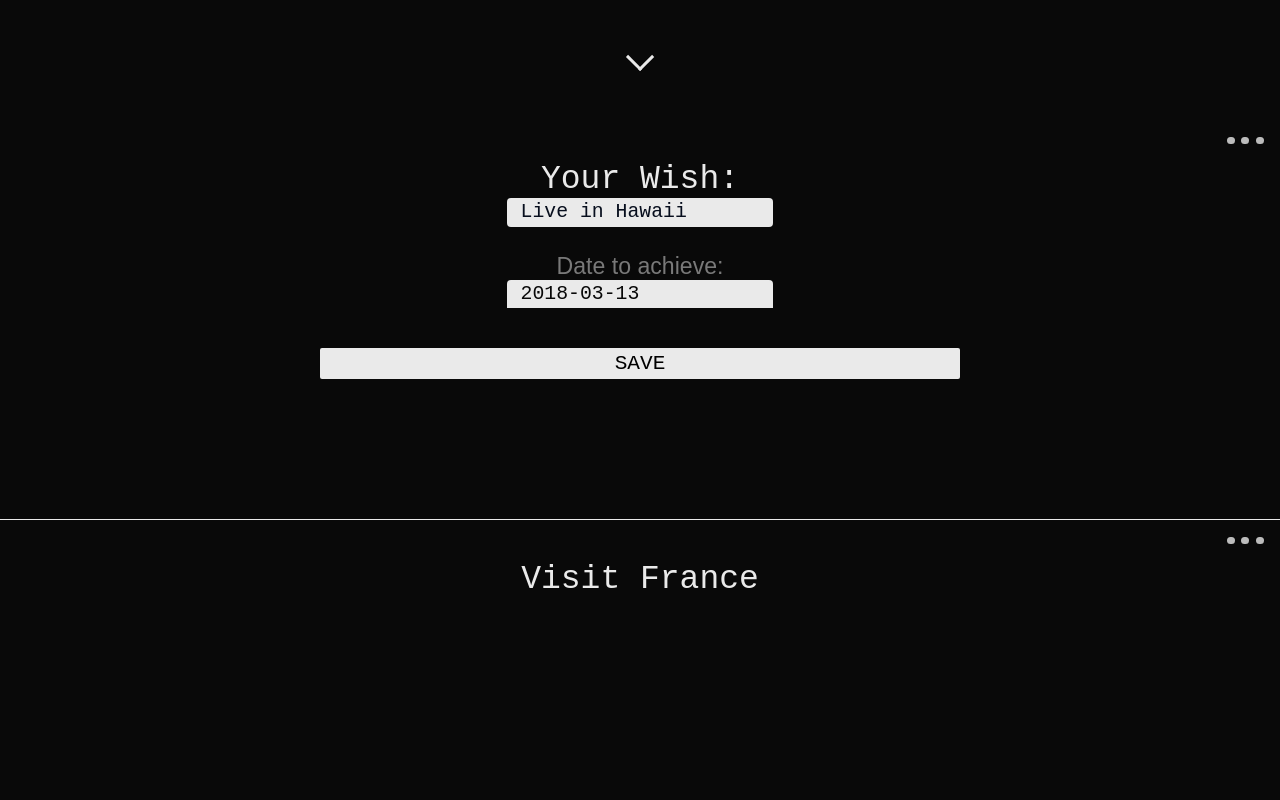
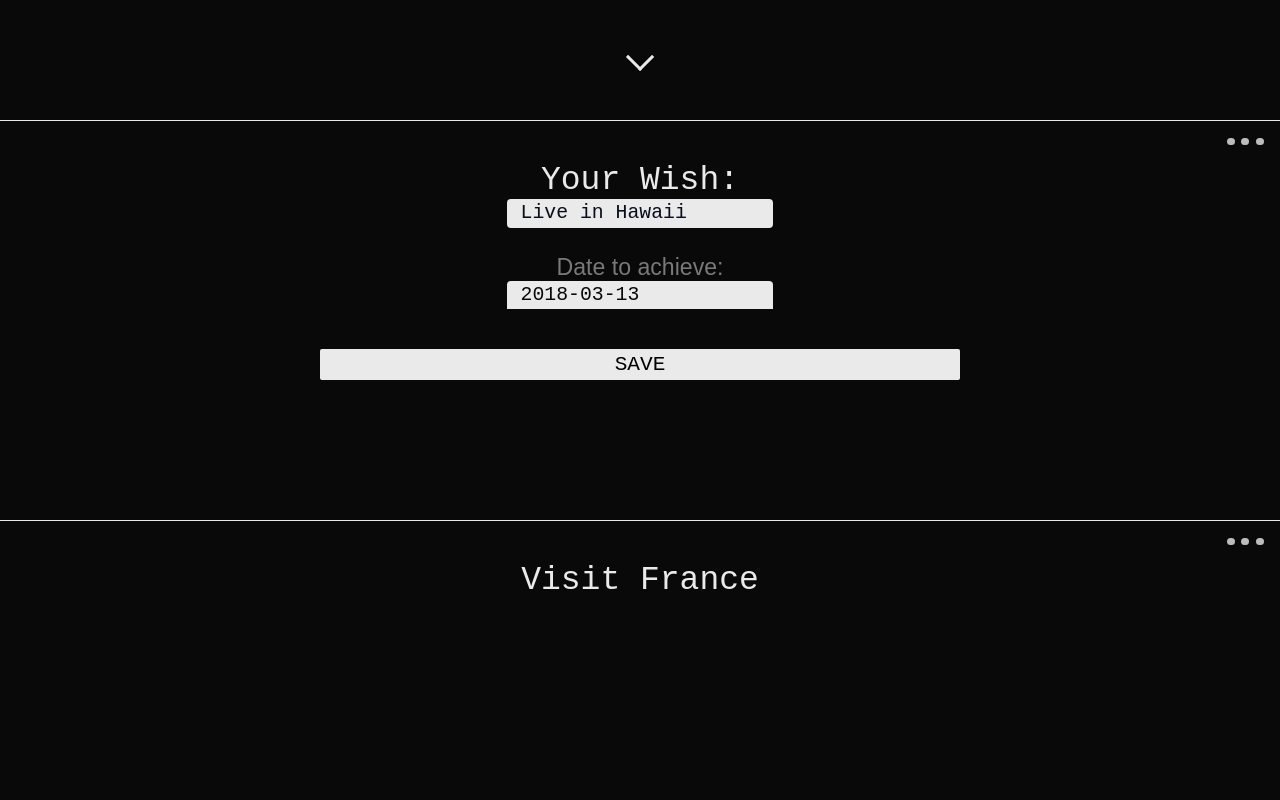
Before and after one commit to DimasiX/kids-helper, a React (Create React App) app: page /#/ in a window 1280 px wide. Shown: the part 680-1480 px from the top of the page. Built offline with nearby package versions, Linux system fonts and the light colour scheme; a web font is replaced by a local one.

Commit message:
not allow to save wish if input is empty

```diff
--- a/src/app/components/HomePage/Wish/Wish.jsx
+++ b/src/app/components/HomePage/Wish/Wish.jsx
@@ -41,11 +41,13 @@ class Wish extends Component {
   };
 
   onSaveWish = () => {
-    let {SaveEditedWish, wishKey} = this.props;
+    let { SaveEditedWish, wishKey } = this.props;
 
     let wishData = this.state;
 
-    SaveEditedWish(wishKey, wishData)
+    if (wishData.wishText !== "") {
+      SaveEditedWish(wishKey, wishData);
+    }
   };
 
   render() {
@@ -57,7 +59,11 @@ class Wish extends Component {
         <div className="more-options">
           <MenuDots wishKey={wishKey} />
           {wish.isMenuOpen ? (
-            <WishMenu onSave={this.onSaveWish} wishKey={wishKey} isEditing={wish.isEditing} />
+            <WishMenu
+              onSave={this.onSaveWish}
+              wishKey={wishKey}
+              isEditing={wish.isEditing}
+            />
           ) : null}
         </div>
 
--- a/src/app/styles/css/index.css
+++ b/src/app/styles/css/index.css
@@ -59,7 +59,7 @@ body {
   height: 50vh;
   background: #090909;
   color: #eaeaea;
-  border-bottom: 1px solid #eaeaea; }
+  border-top: 1px solid #eaeaea; }
   .wish .open-dots {
     display: flex;
     justify-content: flex-end;
--- a/src/app/styles/scss/components/wish/wish.scss
+++ b/src/app/styles/scss/components/wish/wish.scss
@@ -10,7 +10,7 @@
 
   color: $wish_text_color;
 
-  border-bottom: 1px solid $elegant_white;
+  border-top: 1px solid $elegant_white;
 
   .open-dots {
     display: flex;
```
Also changed, not shown: 1 other file (tests, documents, lock files or other folders).
